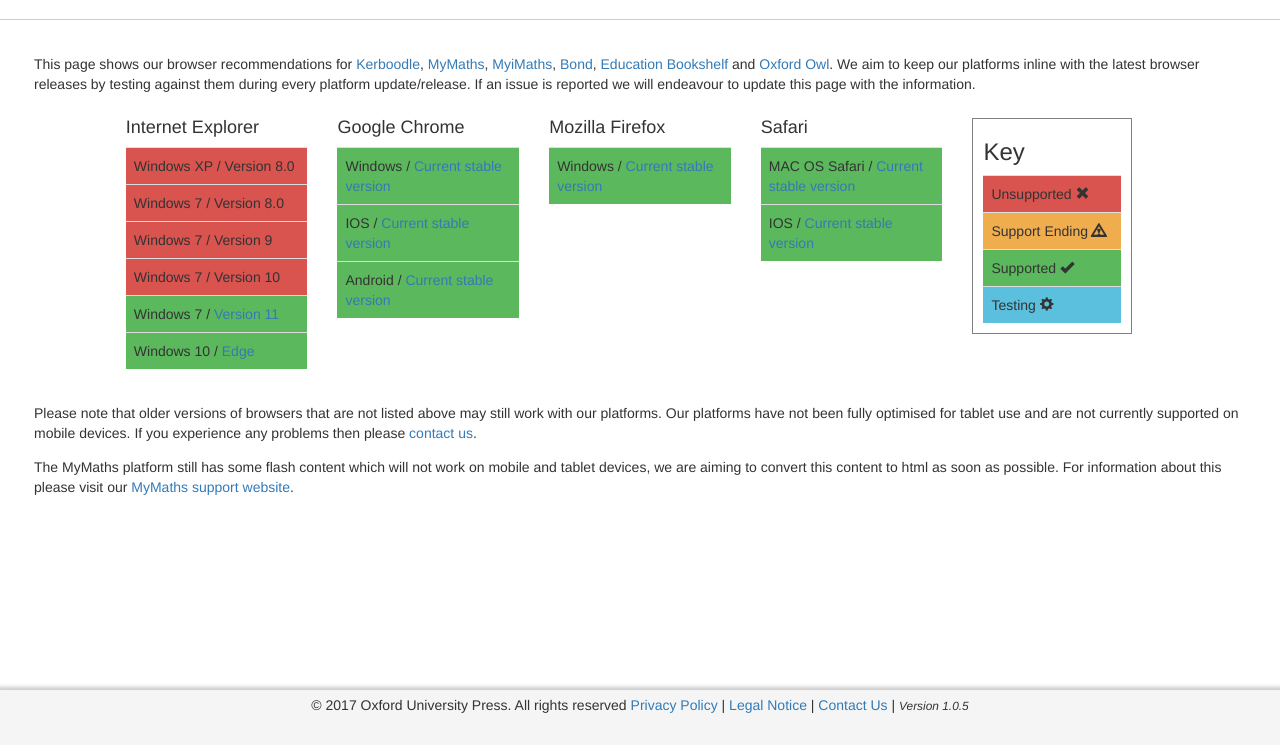
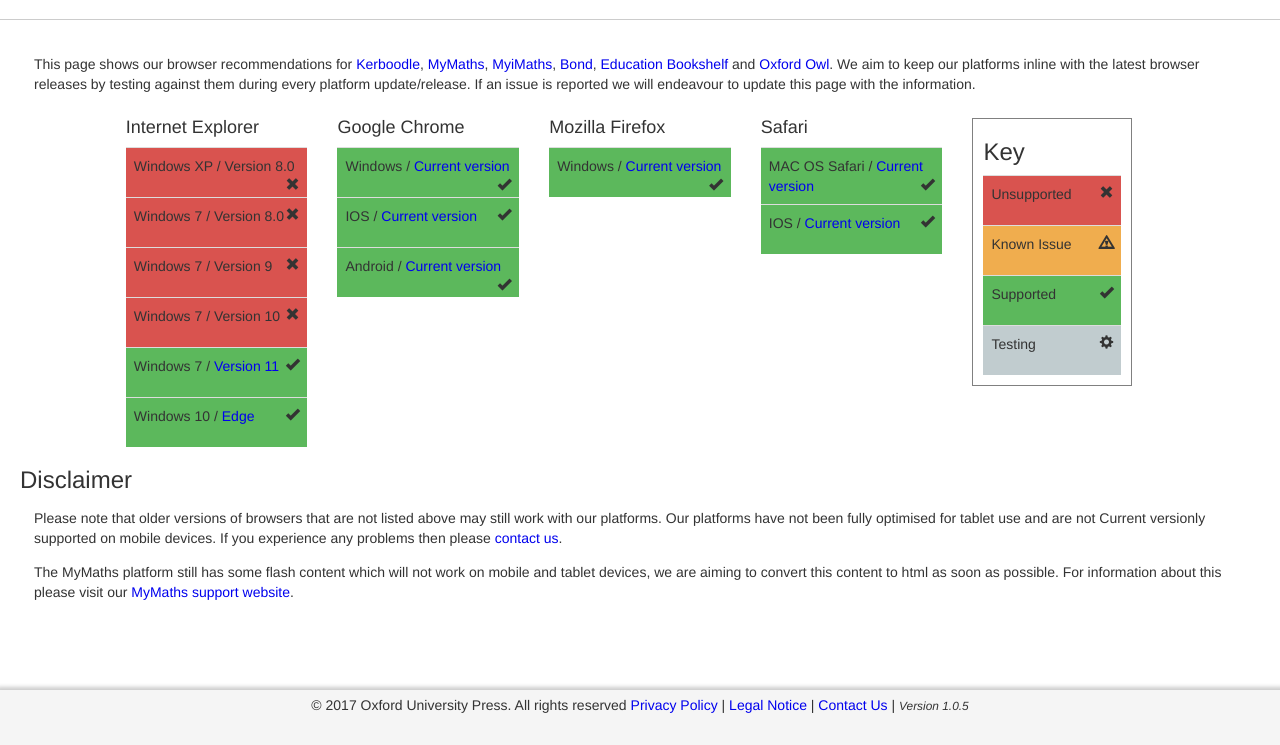
Before and after one commit to paulkennethkent/browser-matrix, a website: page index.html in a window 1280 px wide. Shown: the part 65-810 px from the top of the page. Drawn offline with nearby package versions, Linux system fonts and the light colour scheme.

Commit message:
updates to browser matrix style and content

```diff
--- a/index.html
+++ b/index.html
@@ -45,7 +45,7 @@
           <div class="box-danger" onclick='return false;'>Unsupported
             <span aria-hidden="true" class="glyphicon glyphicon-remove"></span>
           </div>
-          <div class="box-warning" onclick='return false;'>Support Ending
+          <div class="box-warning" onclick='return false;'>Known Issue
             <span aria-hidden="true" class="glyphicon glyphicon-warning-sign"></span>
           </div>
           <div class="box-success">Supported
@@ -73,8 +73,8 @@
     </div>
 
     <div class="keytext">
-      <h3>Support ending <span aria-hidden="true" class="glyphicon glyphicon-warning-sign"></span></h3>
-      <p>Support is ending for this browser as it's no longer technically viable to support it.</p>
+      <h3>Known Issue <span aria-hidden="true" class="glyphicon glyphicon-warning-sign"></span></h3>
+      <p>There is a known issue with this version of the browser, we are Current versionly investigating this to see if their is a viable fix.</p>
       <p>Please note that this version may still work with our platforms. </p>
       <div class="comment">
       </div>
@@ -89,17 +89,16 @@
 
     <div class="keytext">
       <h3>Supported   <span aria-hidden="true" class="glyphicon glyphicon-ok"></span></h3>
-      <p>We have fully tested this browser.</p>
+      <p>We test our online platforms during every release and we aim to make it compatible with the latest browsers.  If you find an issue then please <a href="https://global.oup.com/education/help/technical-support/helpdesk-platform?region=uk">report it</a> to us and we will investigate it ASAP.     </p>
       <div class="comment">
       </div>
     </div>
 
-    <br>
 
     <div class="disclaimer">
-      <!-- <h4>Disclaimer</h4> -->
+       <h3>Disclaimer</h3>
       <p>
-        Please note that older versions of browsers that are not listed above may still work with our platforms. Our platforms have not been fully optimised for tablet use and are not currently supported on mobile devices.  If you experience any problems then please <a href="mailto:edtechsupport@oup.com?subject=Browser-Support" target="_blank">contact us</a>.
+        Please note that older versions of browsers that are not listed above may still work with our platforms. Our platforms have not been fully optimised for tablet use and are not Current versionly supported on mobile devices.  If you experience any problems then please <a href="mailto:edtechsupport@oup.com?subject=Browser-Support" target="_blank">contact us</a>.
       </p>
 
       <p>
--- a/js/script.js
+++ b/js/script.js
@@ -27,19 +27,19 @@
     function create(browser) {
       // console.log(data.length);
       div = $("#" + browser);
-      div.append('<div id="box" class="' + data[i].class + '" title="' + data[i].comment + '">' + data[i].os + " / " + ' <a href=" ' + data[i].link + '" class="link"> ' + data[i].ver + ' </a> </div>');
+      div.append('<div id="box" class="' + data[i].class + '" title="' + data[i].comment + '">' + data[i].os + " / " + ' <a href=" ' + data[i].link + '" id="link" target="_blank" data-link="'+ data[i].link + '"> ' + data[i].ver + ' </a> <span aria-hidden="true" class="glyphicon glyphicon-'+ data[i].icon +'"></div>');
       $(browser).append(div);
     }
   });
 
 
-  $('body').on('click', 'div', function(e) {
-
+  $('body').on('click', 'div#box', function(e) {
     var comment = $(this).attr("title");
-    var className = $(this).attr("class");
-    var link = $(this).attr("class");
+    var className = $(this ).attr("class");
+    var link =   $(this).daa("[data-link]");
     var os = $(e.target).text();
     var browser = $(e.target).parent().find('h4').html();
+    console.log(link)
     // console.log("I am the text variable" + os);
     // console.log("I am the text variable" + browser);
     // console.log(className);
--- a/js/table.json
+++ b/js/table.json
@@ -17,20 +17,20 @@
   },
   {
     "browser": "SF",
-    "ver": "Current stable version",
+    "ver": "Current version",
     "link" : "https://www.apple.com/safari/" ,
     "os": "MAC OS Safari",
     "class": "box-success",
-    "comment": "11th October 2016 - Last tested July 2016",
+    "comment": "11th July 2017 - Last tested July 2017",
     "icon": "ok"
   },
     {
     "browser": "SF",
-    "ver": "Current stable version",
+    "ver": "Current version",
     "link" : "https://www.apple.com/safari/" ,
     "os": "IOS",
     "class": "box-success",
-    "comment": "11th October 2016 - Last tested July 2016",
+    "comment": "11th July 2017 - Last tested July 2017",
     "icon": "ok"
   },
    {
@@ -44,38 +44,38 @@
   },
    {
     "browser": "GC",
-    "ver": "Current stable version",
+    "ver": "Current version",
     "link" : "https://www.google.com/chrome/browser/desktop/index.html" ,
     "os": "Windows",
     "class": "box-success",
-    "comment": "17th November 2015 - Last tested in November 2015.",
+    "comment": "11th July 2017 - Last tested July 2017",
     "icon": "ok"
   },
      {
     "browser": "GC",
-    "ver": "Current stable version",
+    "ver": "Current version",
     "link" : "https://www.google.com/chrome/browser/desktop/index.html" ,
     "os": "IOS",
     "class": "box-success",
-    "comment": "17th November 2015 - Last tested in November 2015.",
+    "comment": "11th July 2017 - Last tested July 2017",
     "icon": "ok"
   },
    {
     "browser": "GC",
-    "ver": "Current stable version",
+    "ver": "Current version",
     "link" : "https://www.google.com/chrome/browser/desktop/index.html" ,
     "os": "Android",
     "class": "box-success",
-    "comment": "17th November 2015 - Last tested in November 2015.",
+    "comment": "11th July 2017 - Last tested July 2017",
     "icon": "ok"
   },
   {
     "browser": "MF",
-    "ver": "Current stable version",
+    "ver": "Current version",
     "link" : "https://www.mozilla.org/en-GB/firefox/new/" ,
     "os": "Windows",
     "class": "box-success",
-    "comment": "17th November 2015 -  Last tested in November 2015.",
+    "comment": "11th July 2017 - Last tested July 2017",
     "icon": "ok"
   },
   {
@@ -93,7 +93,7 @@
     "link" : "https://www.microsoft.com/en-gb/download/internet-explorer-11-for-windows-7-details.aspx" ,
     "os": "Windows 7",
     "class": "box-success",
-    "comment": "17th November 2015 - Last tested in November 2015.",
+    "comment": "11th July 2017 - Last tested July 2017",
     "icon": "ok"
   },
   {
@@ -102,7 +102,7 @@
     "link" : "https://www.microsoft.com/en-gb/windows/microsoft-edge" ,
     "os": "Windows 10",
     "class": "box-success",
-    "comment": "5th February 2016 - Lasted test in January 2016",
+    "comment": "11th July 2017 - Last tested July 2017",
     "icon": "ok"
   }
 ]
--- a/sass/_variable.scss
+++ b/sass/_variable.scss
@@ -2,4 +2,5 @@
 $green : #5cb85c;
 $red: #d9534f;
 $orange: #f0ad4e;
-$blue: #5bc0de;
+$blue: #C1CCCF;
+$hyperlink: #0000EE;
--- a/sass/main.scss
+++ b/sass/main.scss
@@ -1,11 +1,14 @@
 @import 'variable';
 @import 'typography';
 
-
+a {
+  color:#0000EE;
+}
 .site-header {
       border-bottom: 1px solid rgb(204, 204, 204);
       width: 100%;
       padding: 7px;
+      overflow: hidden;
       h1 {
       display: inline-block;
       }
@@ -13,6 +16,7 @@
         float: right;
         display: inline;
         margin: 5px;
+        overflow: hidden;
       }
 }
 
@@ -27,15 +31,20 @@
 
 .box{
   width: 100%;
-  min-height:37px;
+  min-height:50px;
   padding:8px;
   line-height: 1.42857143;
   border-top: 1px solid #ddd;
   vertical-align: top;
   box-sizing: border-box;
 
+
   &:hover {
     cursor: pointer;
+  }
+  .glyphicon {
+    float:right;
+
   }
 }
 
@@ -96,11 +105,9 @@
   display: block;
 }
 
-.page-wrap > p {
-   margin: 1em;
-}
 
-.disclaimer > p {
+
+ p {
    margin: 1em;
 }
 
```
Also changed, not shown: css/main.css.
